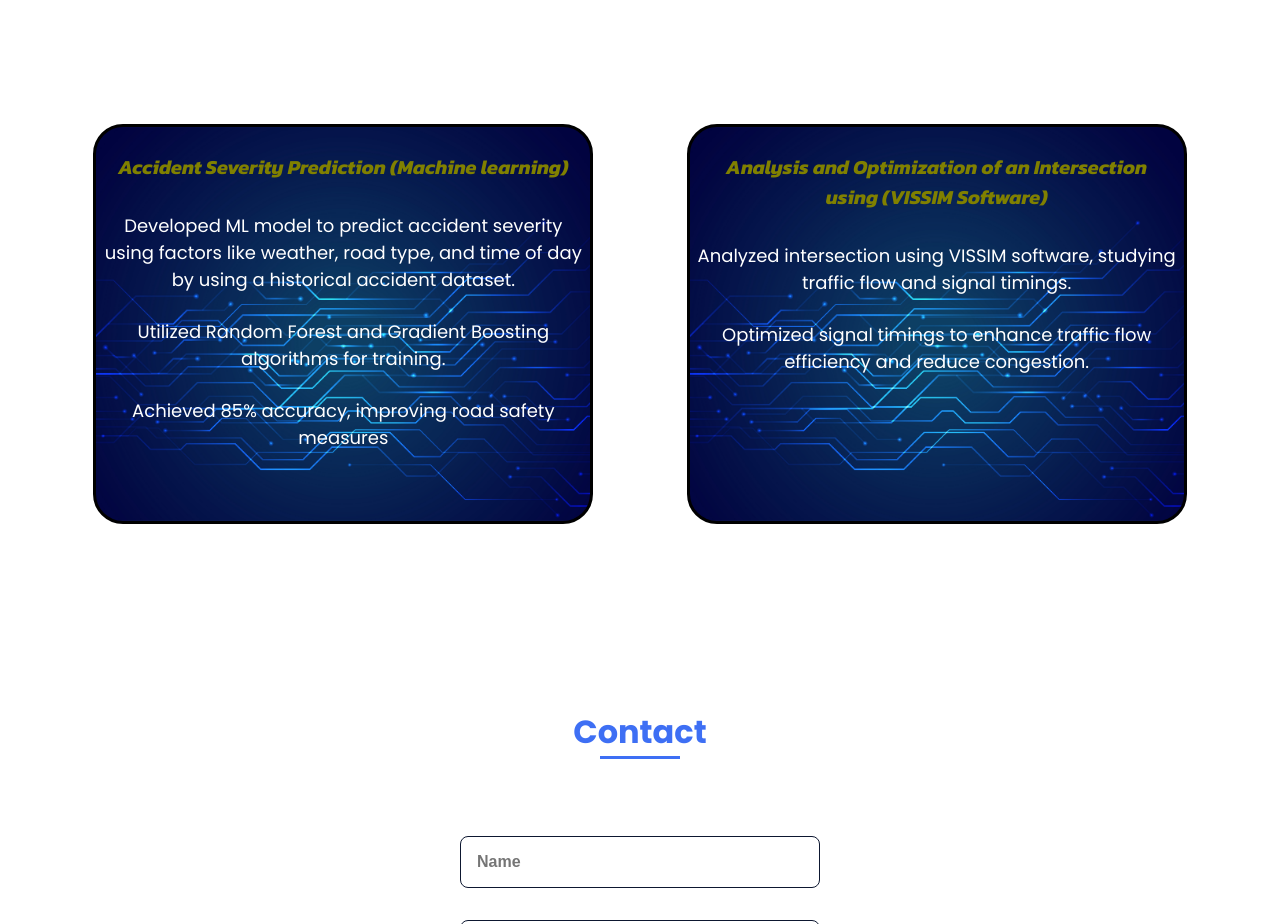
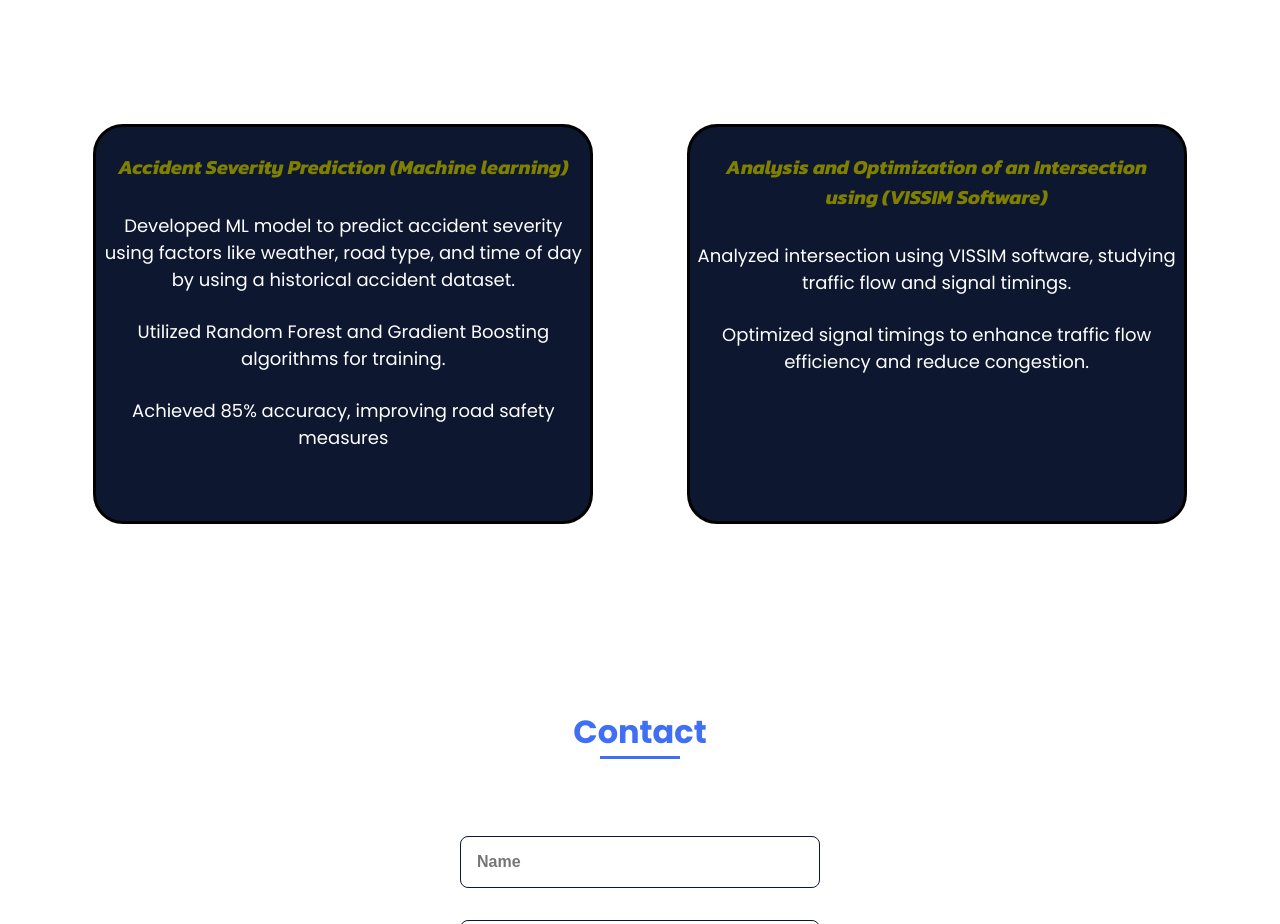
Before and after one commit to dheerajmat/portfolio-dheeraj, a plain HTML site: page index.html in a window 1280 px wide. Shown: the part 2760-3684 px from the top of the page. Drawn offline with nearby package versions, Linux system fonts and the light colour scheme.

Commit message:
Update styles.css

```diff
--- a/assets/css/styles.css
+++ b/assets/css/styles.css
@@ -390,8 +390,7 @@ img {
 .project-box1{
   height: 400px;
   width: 500px;
-  background-image: url(/assets/img/17266.jpg);
-  background-size:cover;
+  background-color: #0d1730;
   background-position: center;
   color: #ffffff;
   border-radius: 30px;
@@ -404,9 +403,7 @@ img {
 .project-box2{
   height: 400px;
   width: 500px;
-  background-image: url(/assets/img/17266.jpg);
-  background-size:cover;
-  background-position: center;
+  background-color: #0d1730;
   color: #ffffff;
   border-radius: 30px;
   border: 3px solid black
```
